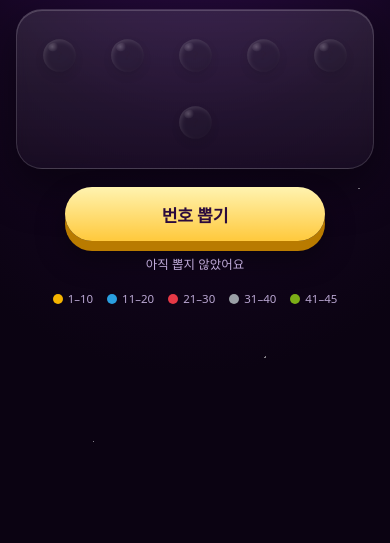
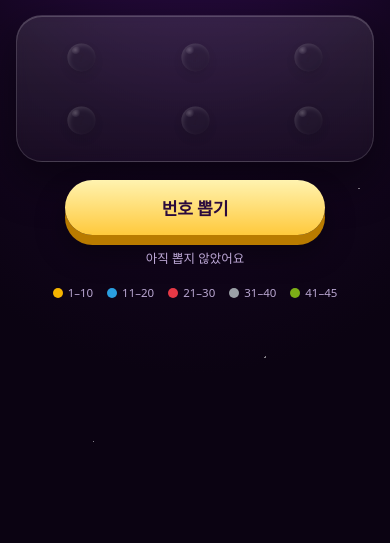
Before and after one commit to mubichmu-crypto/lotto, a plain HTML site: page index.html in a window 390 px wide. Shown: the part 301-844 px from the top of the page. Drawn offline with Linux system fonts and the light colour scheme.

Commit message:
Fix ball layout to 6 columns on desktop, 3 columns on phones

```diff
--- a/index.html
+++ b/index.html
@@ -29,9 +29,9 @@
      background:linear-gradient(180deg,#fff 20%,#ffd9f4 100%);-webkit-background-clip:text;background-clip:text;color:transparent;
      filter:drop-shadow(0 2px 14px rgba(255,120,220,.45))}
   .sub{margin:8px 0 0;font-size:clamp(13px,3.4vw,15px);color:#d9c6ee;letter-spacing:-.2px}
-  .stage{position:relative;z-index:1;width:100%;max-width:560px}
+  .stage{position:relative;z-index:1;width:100%;max-width:620px}
   .balls{
-    display:flex;flex-wrap:wrap;justify-content:center;gap:clamp(8px,2.4vw,14px);
+    display:grid;grid-template-columns:repeat(6,1fr);justify-items:center;gap:clamp(8px,2.2vw,14px);
     padding:clamp(16px,4vw,26px) clamp(10px,3vw,20px);
     border-radius:26px;
     background:linear-gradient(180deg,rgba(255,255,255,.10),rgba(255,255,255,.03));
@@ -41,7 +41,7 @@
   }
   .slot{
     --c:#2b2438;
-    position:relative;width:clamp(56px,15vw,76px);height:clamp(56px,15vw,76px);border-radius:50%;
+    position:relative;width:clamp(48px,13vw,74px);height:clamp(48px,13vw,74px);border-radius:50%;
     display:grid;place-items:center;font-weight:900;font-size:clamp(21px,5.6vw,29px);
     color:#2a2130;background:var(--c);
     box-shadow:inset -3px -5px 10px rgba(0,0,0,.22),inset 3px 4px 8px rgba(255,255,255,.55),0 8px 18px rgba(0,0,0,.4);
@@ -79,7 +79,7 @@
   .legend{position:relative;z-index:1;display:flex;flex-wrap:wrap;justify-content:center;gap:6px 14px;
     font-size:11.5px;color:#b9a6d1;max-width:420px}
   .legend i{display:inline-block;width:10px;height:10px;border-radius:50%;margin-right:5px;vertical-align:-1px}
-  @media (max-width:360px){.balls{gap:7px}}
+  @media (max-width:520px){.balls{grid-template-columns:repeat(3,1fr);row-gap:clamp(10px,3vw,16px)}}
 </style>
 </head>
 <body>
```
